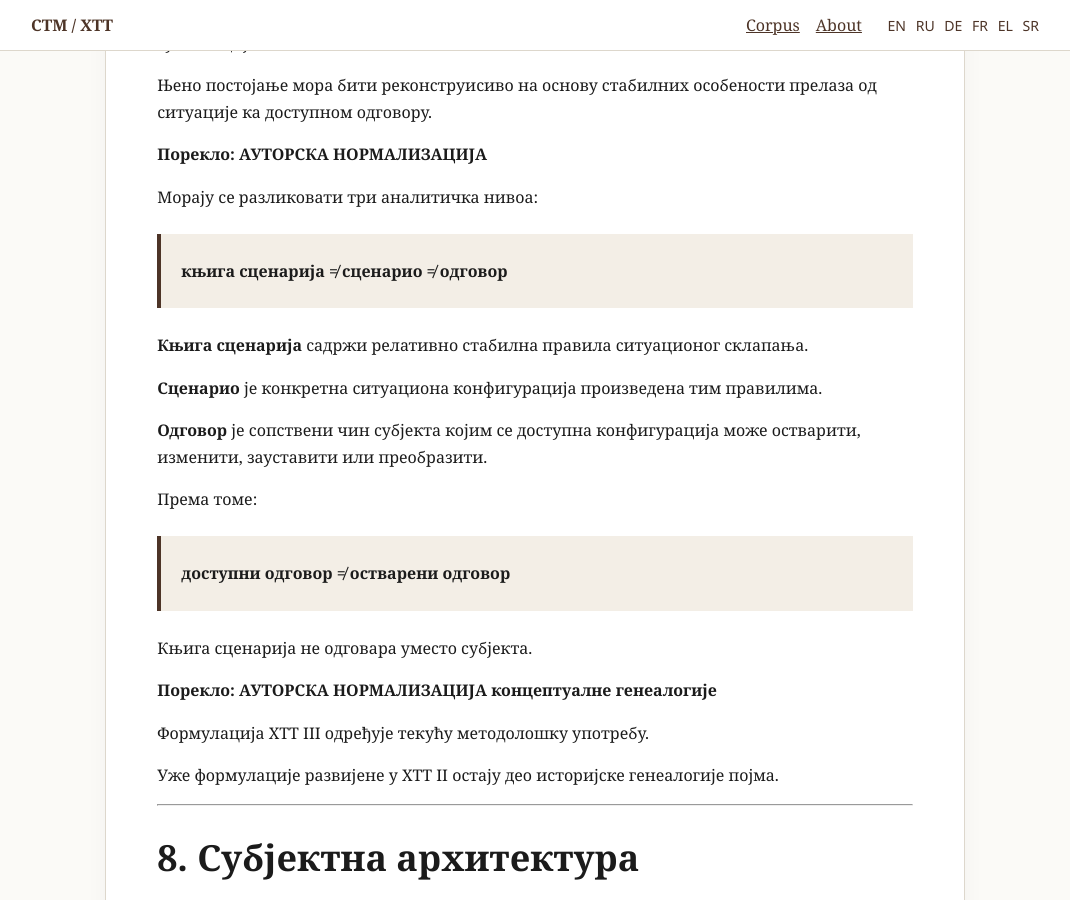
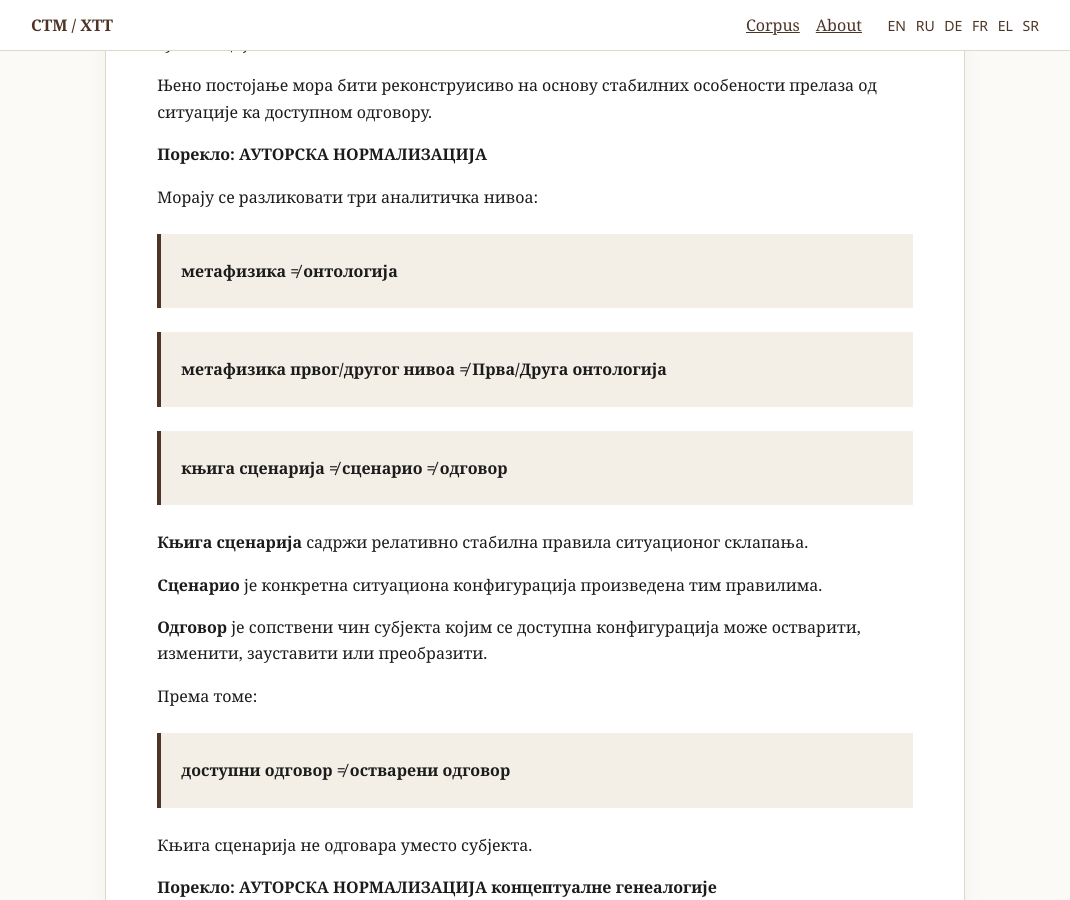
Before and after one commit to LeonAbasgus/Christians-of-the-Third-Millennium-Project, a Jekyll site: the page built from docs/sr/index.md, in a window 1280 px wide and 900 px high, scrolled down 13251 px. Shown: the whole window, without its empty margins (105-1175 px from the left). Built offline with Jekyll 4.4.1, drawn with Linux system fonts in a browser that asks for light colours.

Commit message:
Add v1.1 metaphysics non-equivalences

```diff
--- a/docs/sr/index.md
+++ b/docs/sr/index.md
@@ -416,6 +416,10 @@ hreflang:
 **Порекло: АУТОРСКА НОРМАЛИЗАЦИЈА**
 
 Морају се разликовати три аналитичка нивоа:
+
+> **метафизика ≠ онтологија**
+
+> **метафизика првог/другог нивоа ≠ Прва/Друга онтологија**
 
 > **књига сценарија ≠ сценарио ≠ одговор**
 
```
